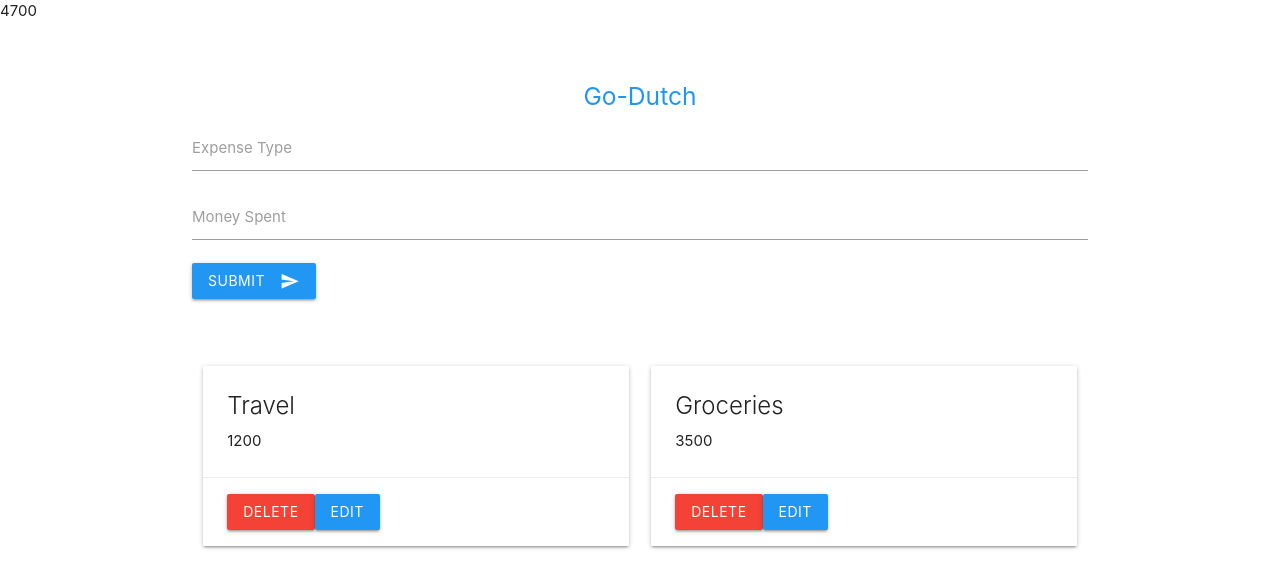
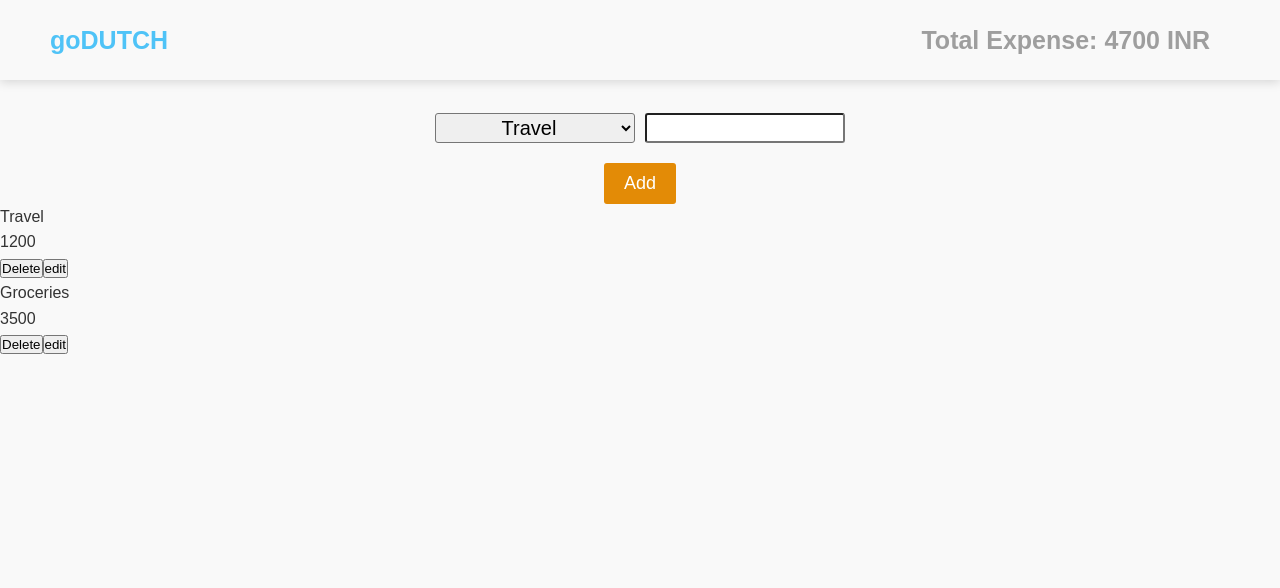
Before and after one commit to botxboom/goDutch, a React (Create React App) app: page / in a window 1280 px wide. Shown: the top 588 px of the page. Built offline with nearby package versions, Linux system fonts and the light colour scheme.

Commit message:
added navbar and add expense ui

```diff
--- a/package.json
+++ b/package.json
@@ -8,9 +8,12 @@
     "@testing-library/user-event": "^13.5.0",
     "react": "^18.1.0",
     "react-dom": "^18.1.0",
+    "react-icons": "^4.3.1",
     "react-redux": "^8.0.2",
+    "react-router-dom": "^6.3.0",
     "react-scripts": "^2.1.3",
     "redux": "^4.2.0",
+    "styled-components": "^5.3.5",
     "uuid": "^8.3.2",
     "web-vitals": "^2.1.4"
   },
--- a/public/index.html
+++ b/public/index.html
@@ -14,7 +14,6 @@
       manifest.json provides metadata used when your web app is installed on a
       user's mobile device or desktop. See https://developers.google.com/web/fundamentals/web-app-manifest/
     -->
-    <link rel="manifest" href="%PUBLIC_URL%/manifest.json" />
     <!--
       Notice the use of %PUBLIC_URL% in the tags above.
       It will be replaced with the URL of the `public` folder during the build.
@@ -24,8 +23,6 @@
       work correctly both with client-side routing and a non-root public URL.
       Learn how to configure a non-root public URL by running `npm run build`.
     -->
-    <link rel="stylesheet" href="https://cdnjs.cloudflare.com/ajax/libs/materialize/1.0.0/css/materialize.min.css">
-    <link href="https://fonts.googleapis.com/icon?family=Material+Icons" rel="stylesheet">
     <title>React App</title>
   </head>
   <body>
@@ -41,6 +38,5 @@
       To begin the development, run `npm start` or `yarn start`.
       To create a production bundle, use `npm run build` or `yarn build`.
     -->
-    <script src="https://cdnjs.cloudflare.com/ajax/libs/materialize/1.0.0/js/materialize.min.js"></script>
   </body>
 </html>
--- a/src/App.js
+++ b/src/App.js
@@ -1,11 +1,14 @@
 import React from "react";
 import Homepage from "./components/Homepage";
+import GlobalStyles from "./GlobalStyles";
+import { BrowserRouter as Router } from "react-router-dom";
 
 function App() {
   return (
-    <div className="App">
+    <Router>
+      <GlobalStyles />
       <Homepage />
-    </div>
+    </Router>
   );
 }
 
--- /dev/null
+++ b/src/GlobalStyles.js
@@ -0,0 +1,128 @@
+import styled, { createGlobalStyle } from "styled-components";
+
+const GlobalStyles = createGlobalStyle`
+
+*{
+    margin: 0;
+    padding: 0;
+    box-sizing: inherit;
+}
+
+html {
+    box-sizing: border-box;
+    font-size: 62.5%;
+
+    @media only screen and (max-width: 1200px){
+        font-size: 58%;
+    }
+    @media only screen and (min-width: 1980px){
+        font-size: 70%;
+    }
+}
+body{
+    font-family: 'Nunito', sans-serif;
+    font-weight: 400;
+    line-height: 1.6;
+    font-size: 1.6rem;
+    background: #F9F9F9;
+    color: #333;
+
+}
+`;
+
+export default GlobalStyles;
+
+export const Container = styled.div`
+  margin: 0 auto;
+  padding: 0 50px;
+  max-width: 1300px;
+  width: 100%;
+
+  @media (max-width: 400px) {
+    padding: 0 10px;
+  }
+  @media (max-width: 991px) {
+    padding: 0 30px;
+  }
+
+  @media (min-width: 1500px) {
+    max-width: 1500px;
+  }
+
+  @media (min-width: 1800px) {
+    max-width: 1800px;
+    padding: 0 30px;
+  }
+`;
+
+export const Button = styled.button`
+  border-radius: ${({ bigRadius }) => (bigRadius ? "30px" : "20px")};
+  background-color: ${({ primary }) => (primary ? "#E38B06" : "#000")};
+  color: ${({ primary }) => (primary ? "#000" : "#fff")};
+  padding: ${({ big }) => (big ? "18px 30px" : "10px 28px")};
+  font-size: ${({ bigFont }) => (bigFont ? "20px" : "18px")};
+  outline: none;
+  cursor: pointer;
+  border: none;
+  transition: all 0.5s ease;
+
+  &:hover {
+    background-color: ${({ primary }) => (primary ? "#fff" : "#E38B06")};
+    transform: translateY(-0.5rem) scale(1.02);
+    color: #000;
+  }
+  &:active {
+    transform: translateY(0.5rem);
+  }
+
+  @media only screen and (max-width: 1000px) {
+    /* width: 100%; */
+    padding: ${({ big }) => (big ? "18px 30px" : "10px 20px")};
+  }
+  @media only screen and (max-width: 375px) {
+    padding: ${({ big }) => (big ? "12px 20px" : "10px 20px")};
+    font-size: ${({ bigFont }) => (bigFont ? "16px" : "18px")};
+  }
+`;
+
+export const OutlineButton = styled.button`
+  border-radius: ${({ bigRadius }) => (bigRadius ? "40px" : "30px")};
+  border: 2px solid #333;
+  color: #333;
+  outline: none;
+  padding: ${({ big }) => (big ? "15px 60px" : "13px 55px")};
+  font-size: ${({ fontBig }) => (fontBig ? "22px" : "18px")};
+  transition: all 0.5s ease;
+  background-color: #fefefe;
+
+  &:hover {
+    background-color: #333;
+    color: #fff;
+    border: none;
+    transform: translateY(-0.5rem) scale(1.02);
+  }
+  &:active {
+    transform: translateY(0.5rem);
+  }
+
+  @media only screen and (max-width: 1200px) {
+    border-radius: ${({ bigRadius }) => (bigRadius ? "20px" : "18px")};
+    padding: ${({ big }) => (big ? "9px 30px" : "8px 28px")};
+    font-size: ${({ fontBig }) => (fontBig ? "18px" : "16px")};
+  }
+
+  @media only screen and (max-width: 780px) {
+    border: none;
+    color: #e38b06;
+    padding: 1rem 2rem;
+    background: none;
+    transition: all 0.4s ease;
+
+    &:hover {
+      border-bottom: 1px solid #e38b06;
+      background: none;
+      border-radius: 0;
+      color: #e38b06;
+    }
+  }
+`;
--- a/src/Helpers/Helper.js
+++ b/src/Helpers/Helper.js
@@ -1,3 +1,8 @@
-export const countryOptions = [
-  { key: "a", value: "Health & Fitness", text: "Health & Fitness" },
+export const expenseTypesList = [
+  { key: 1, value: "Travel", text: "Travel" },
+  { key: 2, value: "Groceries", text: "Groceries" },
+  { key: 3, value: "Recharges", text: "Recharges" },
+  { key: 4, value: "Food & Beverages", text: "Food & Beverages" },
+  { key: 5, value: "Health & Fitness", text: "Health & Fitness" },
+  { key: 6, value: "Miscellaneous", text: "Miscellaneous" },
 ];
--- /dev/null
+++ b/src/components/AddExpense.Style.js
@@ -0,0 +1,60 @@
+import styled from "styled-components";
+
+export const DropDownSelect = styled.select`
+  display: flex;
+  align-items: center;
+  text-align: center;
+  height: 3rem;
+  width: 20rem;
+  font-size: 2rem;
+  border-radius: 3px;
+`;
+
+export const Form = styled.form`
+  display: flex;
+  align-items: center;
+  justify-content: center;
+`;
+
+export const Button = styled.button`
+  background-color: #fff;
+  color: #fff;
+  padding: 1rem 2rem;
+  border-radius: 3px;
+  background-color: #e38b06;
+  outline: none;
+  border: none;
+  font-size: 1.8rem;
+  transition: all 0.5s ease;
+  &:active {
+    transform: translateY(0.5rem);
+  }
+`;
+
+export const FormInput = styled.div`
+  display: grid;
+  display: flex;
+  align-items: center;
+  padding: 1rem 2rem;
+  margin-top: 5%;
+  margin-left: 5%;
+  margin-right: 5%;
+  justify-content: center;
+  gap: 1rem;
+`;
+
+export const FormContent = styled.div`
+  display: flex;
+  align-items: center;
+  justify-content: center;
+  flex-direction: column;
+  gap: 1rem;
+`;
+
+export const Input = styled.input`
+  height: 3rem;
+  width: 20rem;
+  text-align: center;
+  font-size: 2rem;
+  border-radius: 3px;
+`;
--- a/src/components/AddExpense.js
+++ b/src/components/AddExpense.js
@@ -2,10 +2,18 @@ import { v4 as uuidv4 } from "uuid";
 import React, { useState } from "react";
 import { useDispatch } from "react-redux";
 import { addExpense } from "../store/actions/expenseActions";
+import {
+  Button,
+  DropDownSelect,
+  Form,
+  FormContent,
+  FormInput,
+  Input,
+} from "./AddExpense.Style";
+import { expenseTypesList } from "../Helpers/Helper";
 
 function AddExpense() {
   const dispatch = useDispatch();
-
   const [expense, setExpense] = useState({
     id: "",
     expenseType: "",
@@ -21,44 +29,33 @@ function AddExpense() {
     dispatch(addExpense(expense));
     setExpense({
       id: uuidv4(),
-      expenseType: "",
+      expenseType: expense.expenseType,
       amount: "",
     });
   };
 
   return (
-    <>
-      <div className="container" style={{ margin: "4rem auto" }}>
-        <h5 className="blue-text center-align">Go-Dutch </h5>
-        <form onSubmit={handleSubmit}>
-          <div className="input-field">
-            <label htmlFor="post_title">Expense Type</label>
-            <input
-              onChange={handleChange}
-              value={expense.expenseType}
-              type="text"
-              name="expenseType"
-            />
-          </div>
-          <div className="input-field">
-            <label htmlFor="post_content">Money Spent</label>
-            <input
-              onChange={handleChange}
-              value={expense.amount}
-              type="text"
-              name="amount"
-              enterKeyHint="amount"
-            ></input>
-          </div>
-          <div className="input-field">
-            <button className="btn blue">
-              Submit
-              <i className="material-icons right">send</i>
-            </button>
-          </div>
-        </form>
-      </div>
-    </>
+    <Form onSubmit={handleSubmit}>
+      <FormContent>
+        <FormInput>
+          <DropDownSelect
+            name="expenseType"
+            onChange={handleChange}
+            id="options"
+            defaultValue="Travel"
+            value={expense.expenseType}
+          >
+            {expenseTypesList.map((e) => (
+              <option value={e.value} key={e.key} name="adsf">
+                {e.text}
+              </option>
+            ))}
+          </DropDownSelect>
+          <Input value={expense.amount} name="amount" onChange={handleChange} />
+        </FormInput>
+        <Button>Add</Button>
+      </FormContent>
+    </Form>
   );
 }
 
--- a/src/components/NavBar.js
+++ b/src/components/NavBar.js
@@ -1,7 +1,44 @@
-import React from "react";
+import React, { useEffect, useState } from "react";
+import { BiMenu, BiX } from "react-icons/bi";
+import {
+  Nav,
+  NavbarContainer,
+  NavLogo,
+  MenuIcon,
+  MenuItem,
+} from "./Navbar.Style";
 
 function NavBar({ total }) {
-  return <div>{total}</div>;
+  const [click, setClick] = useState(false);
+  const [button, setButton] = useState(true);
+  const handleClick = () => setClick(!click);
+  const closeMenu = () => setClick(false);
+
+  const showButton = () => {
+    if (window.innerWidth <= 1000) {
+      setButton(false);
+    } else {
+      setButton(true);
+    }
+  };
+
+  useEffect(() => {
+    showButton();
+  }, []);
+  window.addEventListener("resize", showButton);
+
+  return (
+    <Nav>
+      <NavbarContainer>
+        <NavLogo to="/">goDUTCH</NavLogo>
+        <MenuIcon onClick={handleClick}>
+          {click ? <BiX /> : <BiMenu />}
+        </MenuIcon>
+
+        <MenuItem>Total Expense: {total} INR</MenuItem>
+      </NavbarContainer>
+    </Nav>
+  );
 }
 
 export default NavBar;
--- /dev/null
+++ b/src/components/Navbar.Style.js
@@ -0,0 +1,77 @@
+import styled from "styled-components";
+import { Link } from "react-router-dom";
+import { BiRestaurant } from "react-icons/bi";
+import { Container } from "../GlobalStyles";
+
+export const Nav = styled.nav`
+  font-size: 18px;
+  position: sticky;
+  top: 0;
+  z-index: 999;
+  height: 80px;
+  background-color: rgba(0, 0, 0, 0);
+  /* box-shadow: 0px 5px 20px rgba(0, 0, 0, 0.5); */
+  box-shadow: 0px 2px 10px rgba(0, 0, 0, 0.15);
+  display: flex;
+  justify-content: center;
+  align-items: center;
+`;
+
+export const NavbarContainer = styled(Container)`
+  display: flex;
+  justify-content: space-between;
+  align-items: center;
+  height: 80px;
+  ${Container};
+`;
+
+export const NavLogo = styled(Link)`
+  color: #4fc3f7;
+  cursor: pointer;
+  display: flex;
+  align-items: center;
+  text-decoration: none;
+  font-size: 2.5rem;
+  font-weight: 800;
+  transition: all 0.5s ease;
+  &:hover {
+    transform: scale(1.08);
+  }
+`;
+
+export const NavIcon = styled(BiRestaurant)`
+  margin-right: 0.8rem;
+  transition: all 0.5s ease;
+
+  &:hover {
+    transform: scale(2);
+  }
+`;
+
+export const MenuIcon = styled.div`
+  display: none;
+`;
+
+export const Menu = styled.ul`
+  display: flex;
+  align-items: center;
+  text-align: center;
+`;
+
+export const MenuItem = styled.li`
+  text-decoration: none;
+  font-weight: bold;
+  font-size: 2.5rem;
+  color: #9e9e9e;
+  display: flex;
+  justify-content: space-between;
+  align-items: center;
+  padding: 1rem 2rem;
+  height: 100%;
+  transition: all 0.2s ease;
+
+  &:hover {
+    color: #ef6c00;
+    transform: traslateY(-3rem);
+  }
+`;
```
Also changed, not shown: 1 other file (tests, documents, lock files or other folders).
